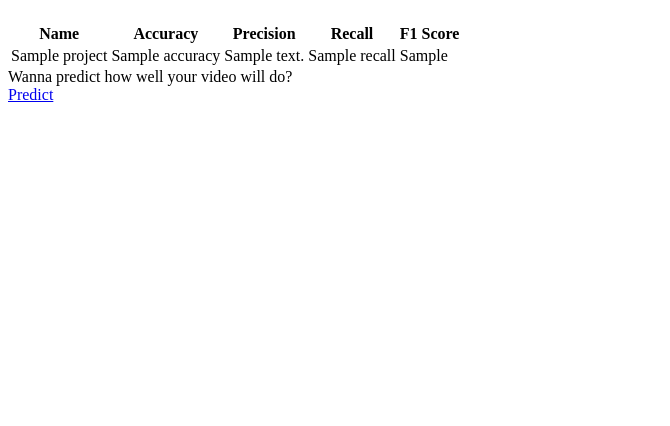
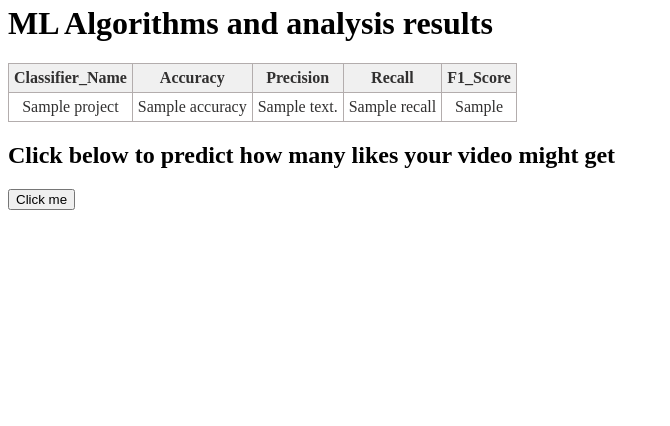
Before and after one commit to amoghkokari/youTube_textMining_ML_Analysis, a Flask app: template templates/result.html in a window 1280 px wide; the page is wider, and only the part inside the window is pictured. Shown: the part 374-800 px from the top of that part, without its empty margins (0-670 px from the left). Run offline with Flask 2, Linux system fonts and the light colour scheme; the template is opened without the code that fills it: most values are stand-ins (such as "Sample title", 1, 10 or a date in 2020).

Commit message:
results beautified (#5)

```diff
--- a/templates/result.html
+++ b/templates/result.html
@@ -1,23 +1,49 @@
 <html>
     <body>
-        <h1> Here are word clouds for  </h1>
+        <h1>Word Clouds on all the video data present in the Channel</h1>
         <div style="display:flex; justify-content: center;">
-        <p> Description </p>
-        <img src={{hlst[0]}} alt="Description" width="250" height="250">
-        <p> Tags </p>
-        <img src={{hlst[1]}} alt="Tags" width="250" height="250">
-        <p> Title </p>
-        <img src={{hlst[2]}} alt="Title" width="250" height="250">
+        <table>
+            <tr>
+                <th>Description</th>
+                <th>Tags</th>
+                <th>Title</th>
+            </tr>
+            <tr>
+                <td><img src={{hlst[0]}} alt="Description" width="460" height="250"></td>
+                <td><img src={{hlst[1]}} alt="Tags" width="460" height="250"></td>
+                <td><img src={{hlst[2]}} alt="Title" width="460" height="250"></td>
+            </tr>
+        </table>
     </div>
-    <h1>Machine Learning Results</h1>
+    <style>
+		table {
+			border:1px solid #b3adad;
+			border-collapse:collapse;
+			padding:5px;
+		}
+		table th {
+			border:1px solid #b3adad;
+			padding:5px;
+			background: #f0f0f0;
+			color: #313030;
+		}
+		table td {
+            border:1px solid #b3adad;
+			text-align:center;
+			padding:5px;
+			background: #ffffff;
+			color: #313030;
+		}
+	</style>
+    <h1>ML Algorithms and analysis results</h1>
     <div>
         <table>
         <tr>
-            <th>Name</th>
-            <th>Accuracy</th>
-            <th>Precision</th>
-            <th>Recall</th>
-            <th>F1 Score</th>
+            <th>Classifier_Name     </th>
+            <th>Accuracy    </th>
+            <th>Precision   </th>
+            <th>Recall      </th>
+            <th>F1_Score    </th>
         </tr>
          {% for project in ml %}
         <tr>
@@ -31,7 +57,9 @@
         </table>
     </div>
 
-    <div> Wanna predict how well your video will do?</div>
-    <a href="{{ url_for('predict') }}">Predict</a>
+    <h2> Click below to predict how many likes your video might get</h2>
+    <form action="{{ url_for('predict') }}">
+        <button type="submit">Click me</button>
+     </form>
     </body>
 </html>
```
Also changed, not shown: analytics/classifiers.py (+4 -4 lines), 1 other file.
